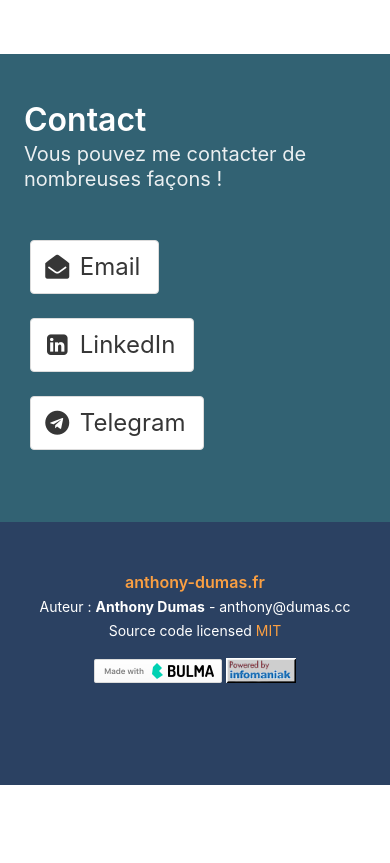
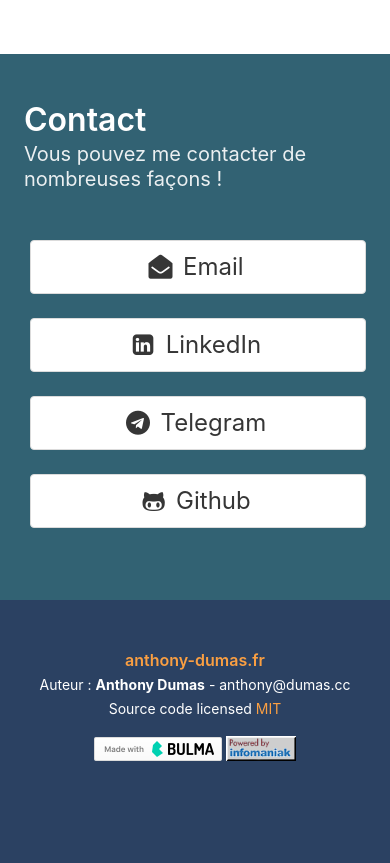
Before and after one commit to AdamasFR/CV_Web_Dumas, a PHP site: page /index.html in a window 390 px wide. Shown: the part 1019-1882 px from the top of the page. Before the commit the page ends 1804 px from the top, so only its background shows below. Run offline with PHP 8.4, Linux system fonts and the light colour scheme.

Commit message:
Ajout de Github sur mobile + meilleure gestion de l'affichage

```diff
--- a/_sass/main.scss
+++ b/_sass/main.scss
@@ -44,6 +44,7 @@ $info:$myrtle-green;
 $info-invert:#fff;
 $footer-color:$deep-koamaru;
 $link:$neon-carrot;
+$link-hover:"";
 
 html {
     background-color: $primary;
@@ -92,6 +93,14 @@ div.hero-body {
     padding-left: 5%;
 }
 
+@media screen and (max-width: 768px) {
+    .button.is-fullwidth-mobile {
+        display: flex;
+        width: 100%;
+    }
+}
+
+
 @font-face {
     font-family: "icomoon";
     src: url("../font/fonts/icomoon.eot");
--- a/index.html
+++ b/index.html
@@ -28,7 +28,7 @@
         <div class="hero-body">
             <div class="container">
                 <div class="columns">
-                    <div class="column is-offset-1 dontPrint"></div>
+                    <div class="column is-offset-1 is-narrow-tablet dontPrint"></div>
                     <div id="idCard" class="column is-3 is-hidden-mobile">
                         <div class="card">
                             <div class="card-image">
@@ -64,7 +64,7 @@
                             </div>
                         </div>
                     </div>
-                    <div class="column is-narrow" id="experiences">
+                    <div class="column is-narrow-desktop" id="experiences">
                         <span class="title">Experience</span>
                         <div class="card-content" id="harvest">
                             <div class="media">
@@ -137,7 +137,7 @@
                             </div>
                         </div>
                     </div>
-                    <div class="column is-offset-1 dontPrint"></div>
+                    <div class="column is-offset-1 is-narrow-tablet dontPrint"></div>
                 </div>
             </div>
     </section>
@@ -157,7 +157,7 @@
                 <div class="columns btn-centered">
                     <div class="column is-offset-1"></div>
                     <div class="column is-3 hasContent">
-                        <a class="button is-large" href="mailto:anthony@dumas.cc">
+                        <a class="button is-large is-fullwidth-mobile" href="mailto:anthony@dumas.cc">
                             <span class="icon">
                                 <i class="fab icon-envelope-open"></i>
                             </span>
@@ -165,7 +165,8 @@
                         </a>
                     </div>
                     <div class="column is-3 hasContent">
-                        <a class="button is-large" href="https://www.linkedin.com/in/anthonyyvondumas/" target="_blank">
+                        <a class="button is-large is-fullwidth-mobile" href="https://www.linkedin.com/in/anthonyyvondumas/"
+                            target="_blank">
                             <span class="icon">
                                 <i class="fab icon-linke-square"></i>
                             </span>
@@ -173,11 +174,19 @@
                         </a>
                     </div>
                     <div class="column is-3 hasContent">
-                        <a class="button is-large" href="https://t.me/adamas_FR" target="_blank">
+                        <a class="button is-large is-fullwidth-mobile" href="https://t.me/adamas_FR" target="_blank">
                             <span class="icon">
                                 <i class="fab icon-teleg"></i>
                             </span>
                             <span>Telegram</span>
+                        </a>
+                    </div>
+                    <div class="column is-3 hasContent is-hidden-desktop">
+                        <a class="button is-large is-fullwidth-mobile" href="https://t.me/adamas_FR" target="_blank">
+                            <span class="icon">
+                                <i class="fab icon-github-alt"></i>
+                            </span>
+                            <span>Github</span>
                         </a>
                     </div>
                     <div class="column is-offset-1"></div>
```
Also changed, not shown: css/main.css.
